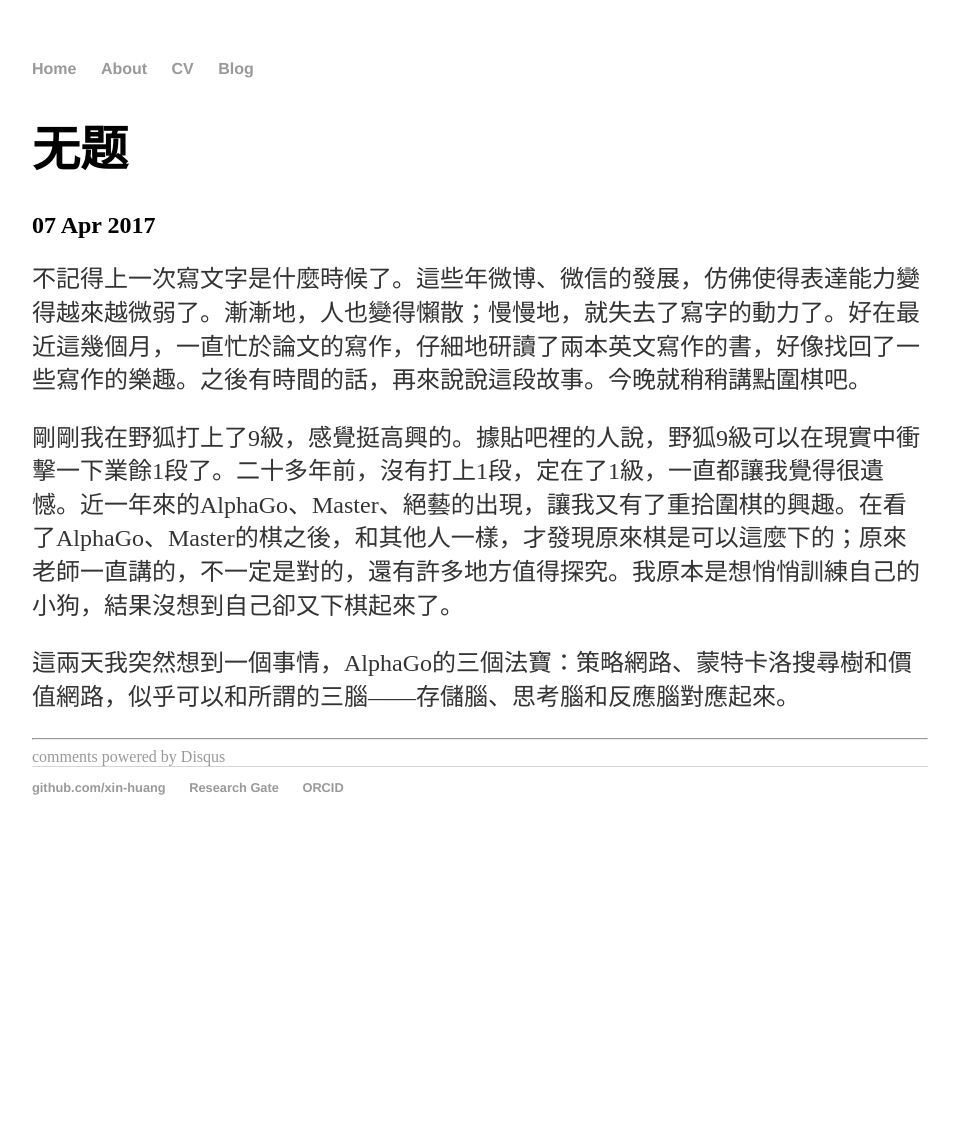
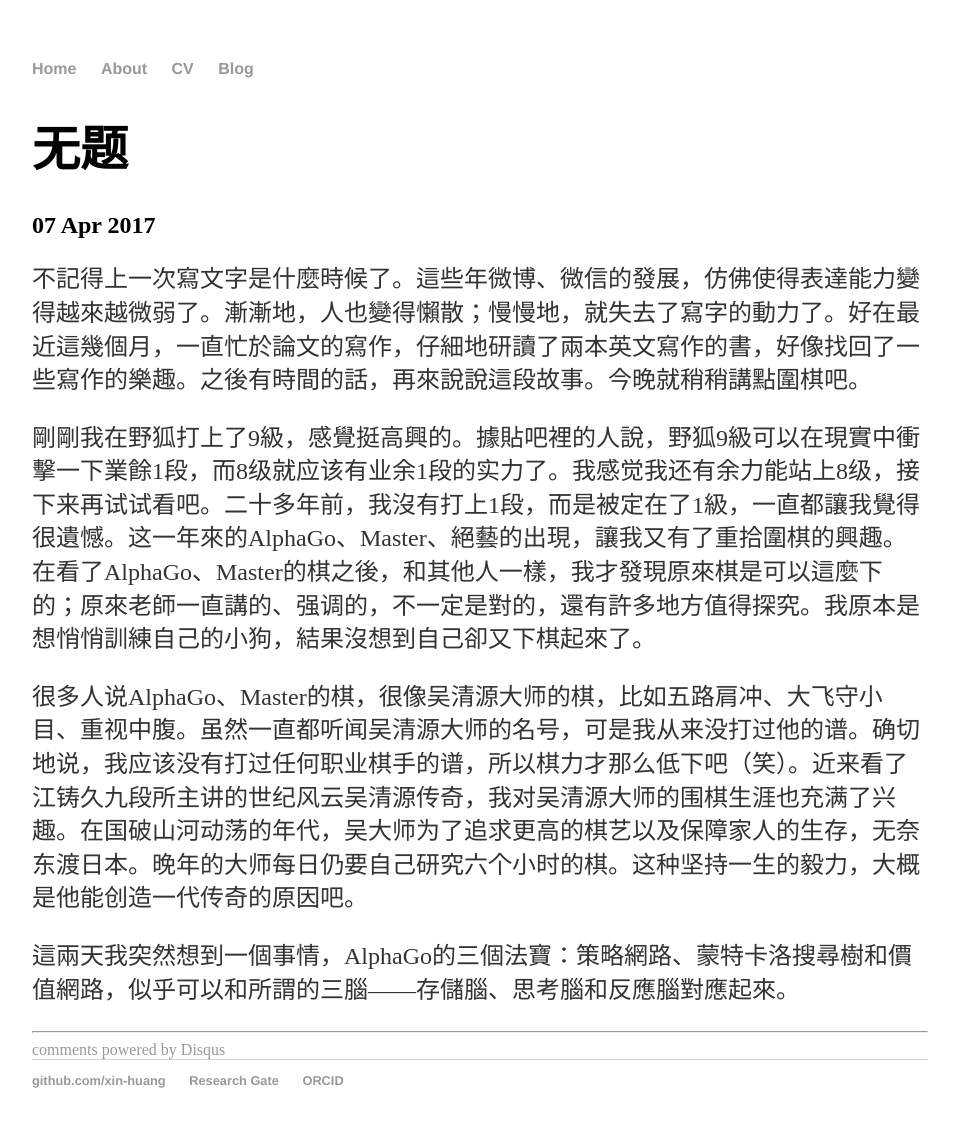
Before and after one commit to xin-huang/xin-huang.github.io, a Jekyll site: the page built from _posts/2017-04-07-wu-ti.md, in a window 1280 px wide. Shown: the whole page, without its empty margins (160-1119 px from the left). Built offline with Jekyll 4.4.1, drawn with Linux system fonts in a browser that asks for light colours; comment, search, counter and statistics services are not loaded; before the commit the page ends 900 px from its top, so only the background shows below that.

Commit message:
Update 2017-04-7-wu-ti.md

```diff
--- a/_posts/2017-04-07-wu-ti.md
+++ b/_posts/2017-04-07-wu-ti.md
@@ -6,6 +6,8 @@
 
 不記得上一次寫文字是什麼時候了。這些年微博、微信的發展，仿佛使得表達能力變得越來越微弱了。漸漸地，人也變得懶散；慢慢地，就失去了寫字的動力了。好在最近這幾個月，一直忙於論文的寫作，仔細地研讀了兩本英文寫作的書，好像找回了一些寫作的樂趣。之後有時間的話，再來說說這段故事。今晚就稍稍講點圍棋吧。
 
-剛剛我在野狐打上了9級，感覺挺高興的。據貼吧裡的人說，野狐9級可以在現實中衝擊一下業餘1段了。二十多年前，沒有打上1段，定在了1級，一直都讓我覺得很遺憾。近一年來的AlphaGo、Master、絕藝的出現，讓我又有了重拾圍棋的興趣。在看了AlphaGo、Master的棋之後，和其他人一樣，才發現原來棋是可以這麼下的；原來老師一直講的，不一定是對的，還有許多地方值得探究。我原本是想悄悄訓練自己的小狗，結果沒想到自己卻又下棋起來了。
+剛剛我在野狐打上了9級，感覺挺高興的。據貼吧裡的人說，野狐9級可以在現實中衝擊一下業餘1段，而8级就应该有业余1段的实力了。我感觉我还有余力能站上8级，接下来再试试看吧。二十多年前，我沒有打上1段，而是被定在了1級，一直都讓我覺得很遺憾。这一年來的AlphaGo、Master、絕藝的出現，讓我又有了重拾圍棋的興趣。在看了AlphaGo、Master的棋之後，和其他人一樣，我才發現原來棋是可以這麼下的；原來老師一直講的、强调的，不一定是對的，還有許多地方值得探究。我原本是想悄悄訓練自己的小狗，結果沒想到自己卻又下棋起來了。
+
+很多人说AlphaGo、Master的棋，很像吴清源大师的棋，比如五路肩冲、大飞守小目、重视中腹。虽然一直都听闻吴清源大师的名号，可是我从来没打过他的谱。确切地说，我应该没有打过任何职业棋手的谱，所以棋力才那么低下吧（笑）。近来看了江铸久九段所主讲的世纪风云吴清源传奇，我对吴清源大师的围棋生涯也充满了兴趣。在国破山河动荡的年代，吴大师为了追求更高的棋艺以及保障家人的生存，无奈东渡日本。晚年的大师每日仍要自己研究六个小时的棋。这种坚持一生的毅力，大概是他能创造一代传奇的原因吧。
 
 這兩天我突然想到一個事情，AlphaGo的三個法寶：策略網路、蒙特卡洛搜尋樹和價值網路，似乎可以和所謂的三腦——存儲腦、思考腦和反應腦對應起來。
```
